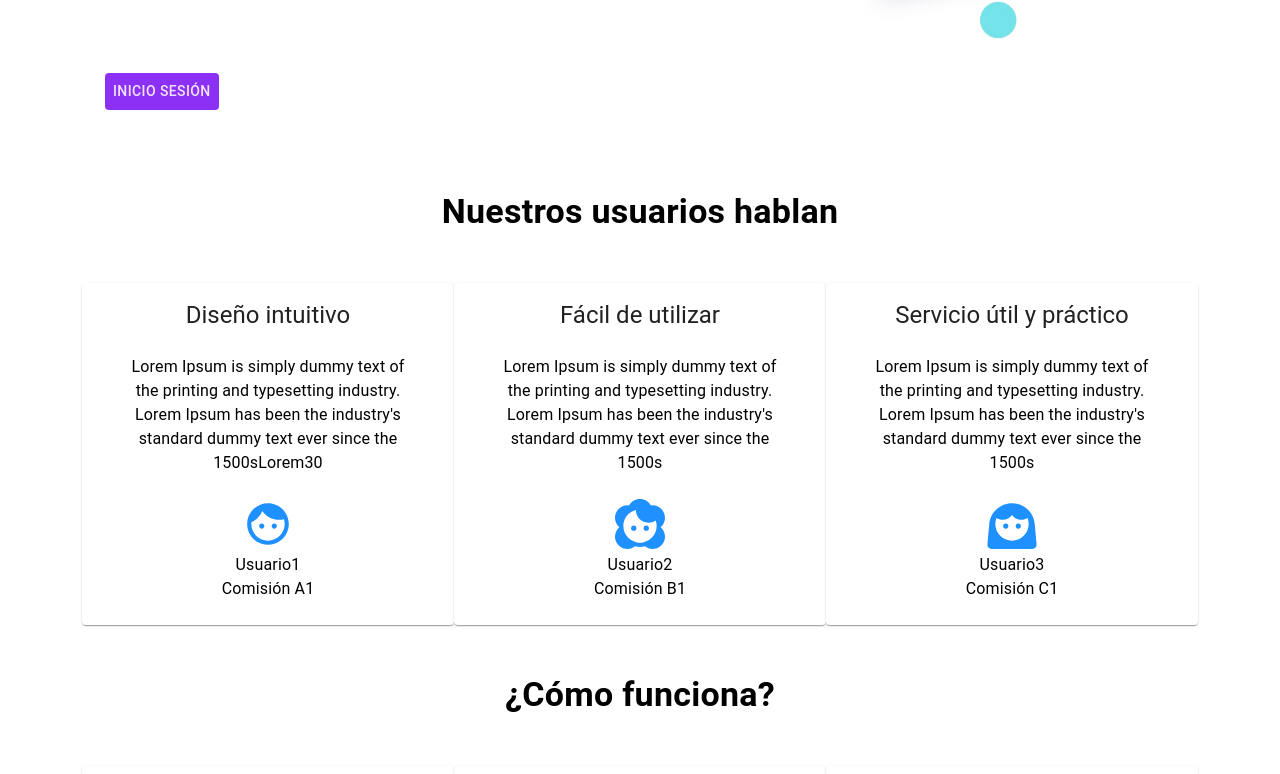
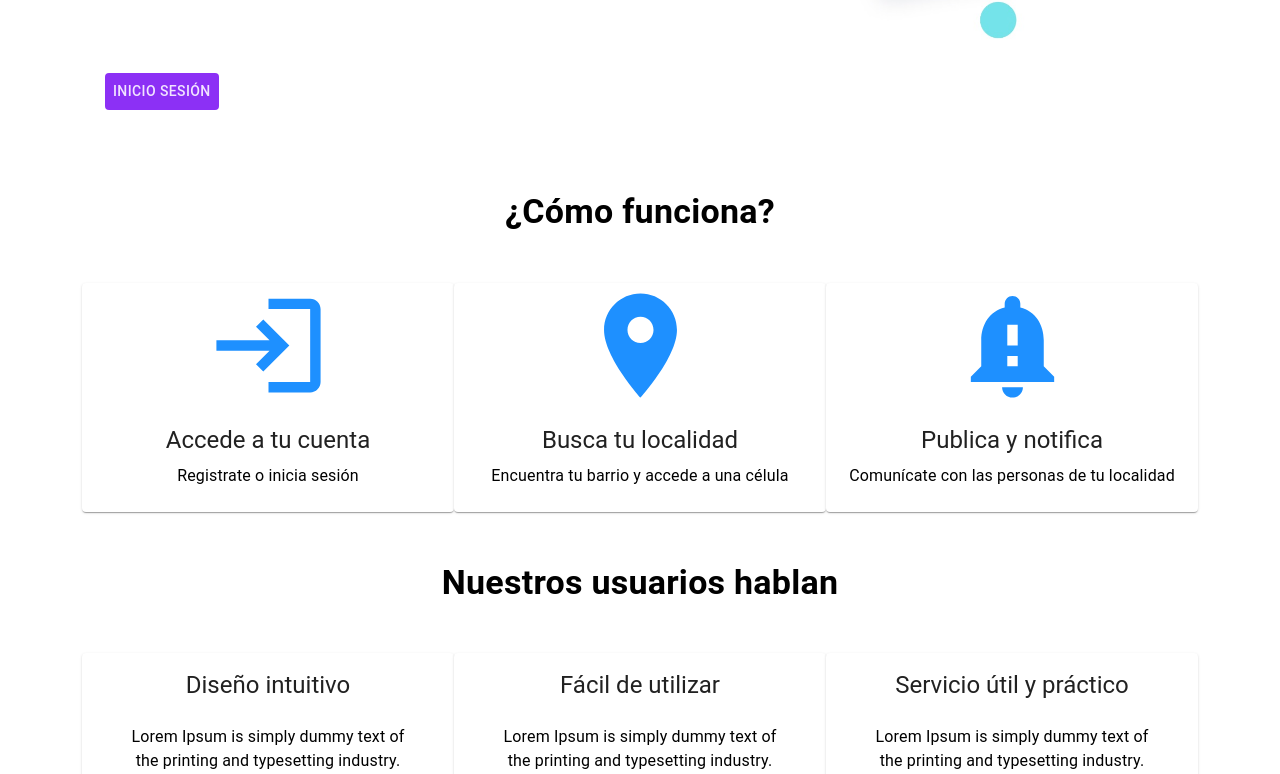
Before and after one commit to Yank2901/celulas-de-seguridad, a React (Create React App) app: page / in a window 1280 px wide. Shown: the part 475-1249 px from the top of the page. Built offline with nearby package versions, Linux system fonts and the light colour scheme.

Commit message:
Update Home.js

```diff
--- a/src/Views/Home.js
+++ b/src/Views/Home.js
@@ -6,10 +6,8 @@ const Home = () => {
   return (
     <Fragment>
       <Presentation></Presentation>
+      <Steps></Steps>
       <Comment></Comment>
-      <Steps></Steps>
-
-
     </Fragment>
   );
 };
```
